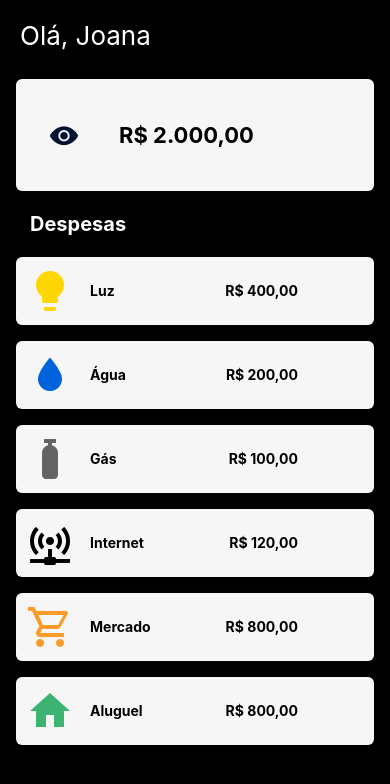
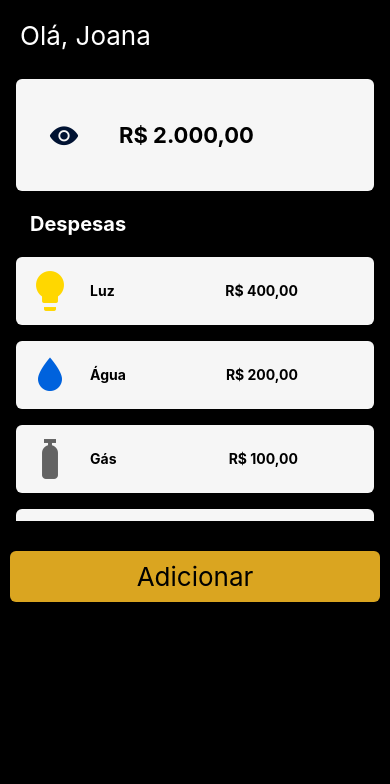
Before and after one commit to LariChiaradia/MoneyGuardian, a React Native app: screen /HomePage in a window 390 px wide. Shown: the top 784 px of the page. Built offline with nearby package versions, Linux system fonts and the light colour scheme.

Commit message:
modal for add expenses/ categories

```diff
--- a/package.json
+++ b/package.json
@@ -9,6 +9,7 @@
     "web": "expo start --web"
   },
   "dependencies": {
+    "@react-native-async-storage/async-storage": "^1.19.3",
     "@react-native-community/masked-view": "^0.1.11",
     "@react-native-masked-view/masked-view": "^0.2.9",
     "@react-navigation/elements": "*",
@@ -24,7 +25,9 @@
     "react-native-reanimated": "~3.3.0",
     "react-native-safe-area-context": "4.6.3",
     "react-native-screens": "~3.22.0",
-    "react-native-vector-icons": "^10.0.0"
+    "react-native-vector-icons": "^10.0.0",
+    "typescript": "^5.1.3",
+    "@types/react": "~18.2.14"
   },
   "devDependencies": {
     "@babel/core": "^7.20.0"
--- a/src/telas/Home/components/Despesas.js
+++ b/src/telas/Home/components/Despesas.js
@@ -1,28 +1,37 @@
-import React from 'react';
-import { FlatList, StyleSheet, Text } from 'react-native';
-import useDespesas from '../../../hook/useDespesas';
-import DespesasGastos from './DespesasGastos';
-import Poupanca from './Poupanca';
+import React from "react";
+import { FlatList, StyleSheet, Text, ScrollView } from "react-native";
+import useDespesas from "../../../hook/useDespesas";
+import DespesasGastos from "./DespesasGastos";
+import Poupanca from "./Poupanca";
 
 export default function Despesas() {
-
   const [titulo, lista] = useDespesas();
 
   const ListaDespesas = () => {
-        return <>
+    return (
+      <>
         <Poupanca />
         <Text style={estilos.titulo}>{titulo}</Text>
       </>
-    }
+    );
+  };
 
-    return <FlatList
+  return (
+    <ScrollView style={estilos.despesasContent}>
+      <FlatList
         data={lista}
         renderItem={({ item }) => <DespesasGastos {...item} />}
         keyExtractor={({ nome }) => nome}
-        ListHeaderComponent={ListaDespesas} />
+        ListHeaderComponent={ListaDespesas}
+      />
+    </ScrollView>
+  );
 }
 
 const estilos = StyleSheet.create({
+  despesasContent: {
+    maxHeight: 450,
+  },
   cardPoucanca: {
     backgroundColor: "#F6F6F6",
     padding: 40,
@@ -32,13 +41,13 @@ const estilos = StyleSheet.create({
     elevation: 4,
   },
   valor: {
-        color: '#000000',
+    color: "#000000",
   },
   titulo: {
     fontSize: 20,
     lineHeight: 30,
-        fontWeight: 'bold',
-        color: '#ffffff',
+    fontWeight: "bold",
+    color: "#ffffff",
     paddingHorizontal: 20,
     margin: 10,
   },
@@ -50,5 +59,4 @@ const estilos = StyleSheet.create({
     flexDirection: "row",
     elevation: 4,
   },
-
-})
+});
--- a/src/telas/Home/index.js
+++ b/src/telas/Home/index.js
@@ -1,23 +1,85 @@
-import React from 'react';
-import { SafeAreaView, StyleSheet, View } from 'react-native';
-import Despesas from './components/Despesas';
-import Topo from './components/Topo';
+import React, { useState } from "react";
+import { TouchableOpacity, SafeAreaView, StyleSheet, View, Text, Modal } from "react-native";
+import Despesas from "./components/Despesas";
+import Topo from "./components/Topo";
+import { TextInput } from "react-native";
 
 export default function HomePage() {
+  const [modalVisible, setModalVisible] = useState(false);
   return (
     <View style={estilos.tela}>
       <SafeAreaView>
         <Topo />
         <Despesas />
       </SafeAreaView>
+      <TouchableOpacity title="Adicionar" style={estilos.buttonStyle}>
+        <Text style={estilos.text} onPress={() => setModalVisible(true)}>
+          Adicionar
+        </Text>
+      </TouchableOpacity>
+      <Modal
+        animationType="slide"
+        transparent={true}
+        visible={modalVisible}
+        onRequestClose={() => {
+          setModalVisible(!modalVisible);
+        }}
+      >
+        <View style={estilos.centeredView}>
+          <View style={estilos.modalView}>
+            <TextInput style={estilos.input} placeholder="Nome" />
+            <TextInput style={estilos.input} placeholder="Valor" />
+            <TouchableOpacity
+              style={estilos.buttonStyle}
+              onPress={() => setModalVisible(!modalVisible)}
+            >
+              <Text style={estilos.text}>Salvar</Text>
+            </TouchableOpacity>
+          </View>
+        </View>
+      </Modal>
     </View>
   );
 }
 
 const estilos = StyleSheet.create({
+  centeredView: {
+    justifyContent: "center",
+    alignItems: "center",
+    marginTop: 22,
+    width: "100%",
+    height: "80%",
+    backgroundColor: "#000000",
+    marginTop: 50,
+  },
+
+  text: {
+    color: "#000000",
+    fontSize: 26,
+    width: 250,
+    textAlign: "center",
+  },
+
+  buttonStyle: {
+    backgroundColor: "#DAA520",
+    margin: 10,
+    marginTop: 30,
+    borderRadius: 6,
+    color: "#000000",
+    padding: 10,
+    alignItems: "center",
+  },
+  input: {
+    backgroundColor: "#ffffff",
+    margin: 10,
+    marginTop: 20,
+    borderRadius: 6,
+    color: "#000000",
+    padding: 10,
+  },
   tela: {
     backgroundColor: "#000000",
     width: "100%",
     height: "100%",
-    }
-})
+  },
+});
--- /dev/null
+++ b/tsconfig.json
@@ -0,0 +1,4 @@
+{
+  "compilerOptions": {},
+  "extends": "expo/tsconfig.base"
+}
```
Also changed, not shown: src/telas/Home/components/DespesasGastos.js (+7 -9 lines), src/utils/categories.ts (added, +15 -0 lines), 1 other file (tests, documents, lock files or other folders). Lines whose indentation alone changed are shown as unchanged.
